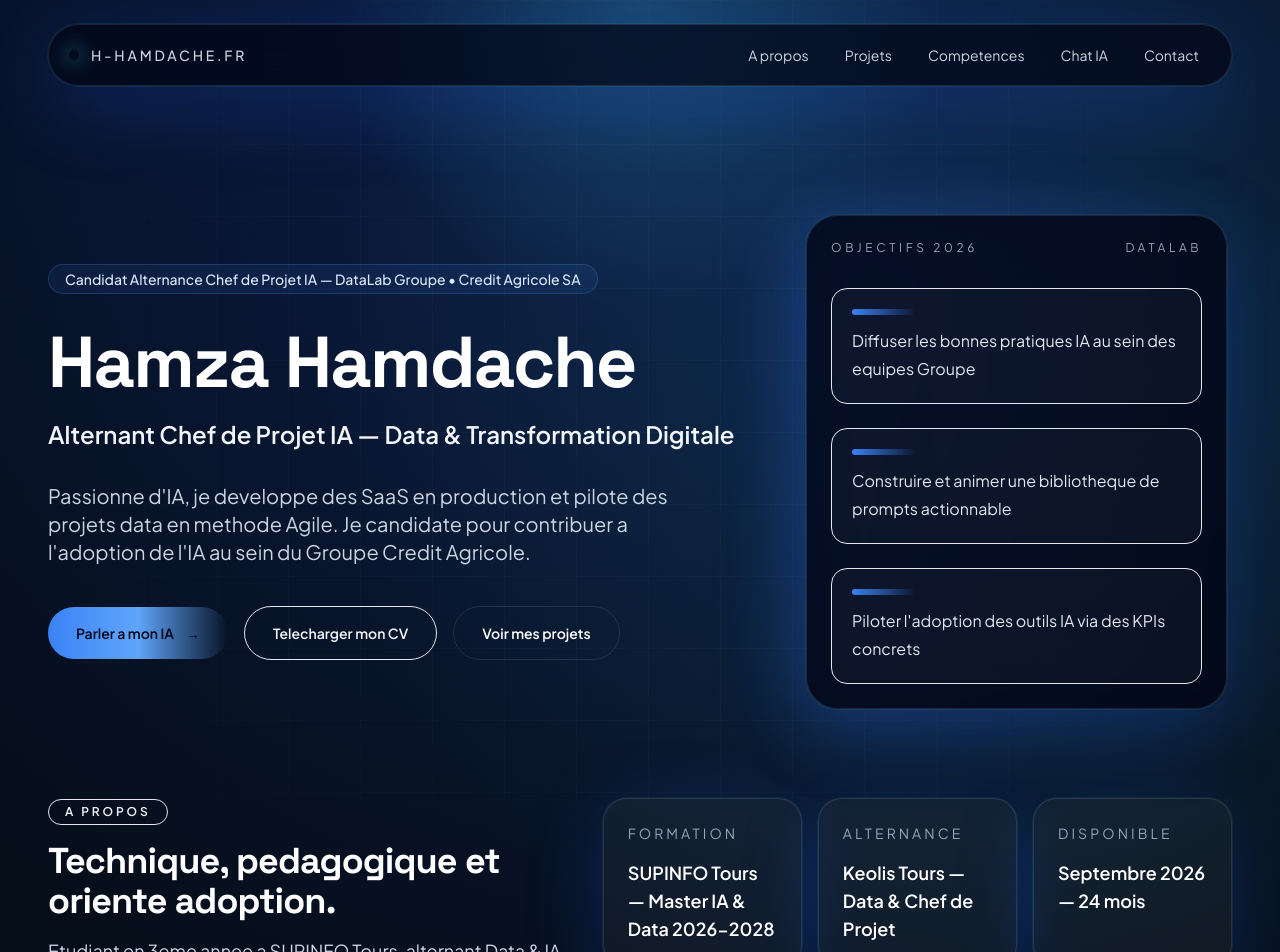
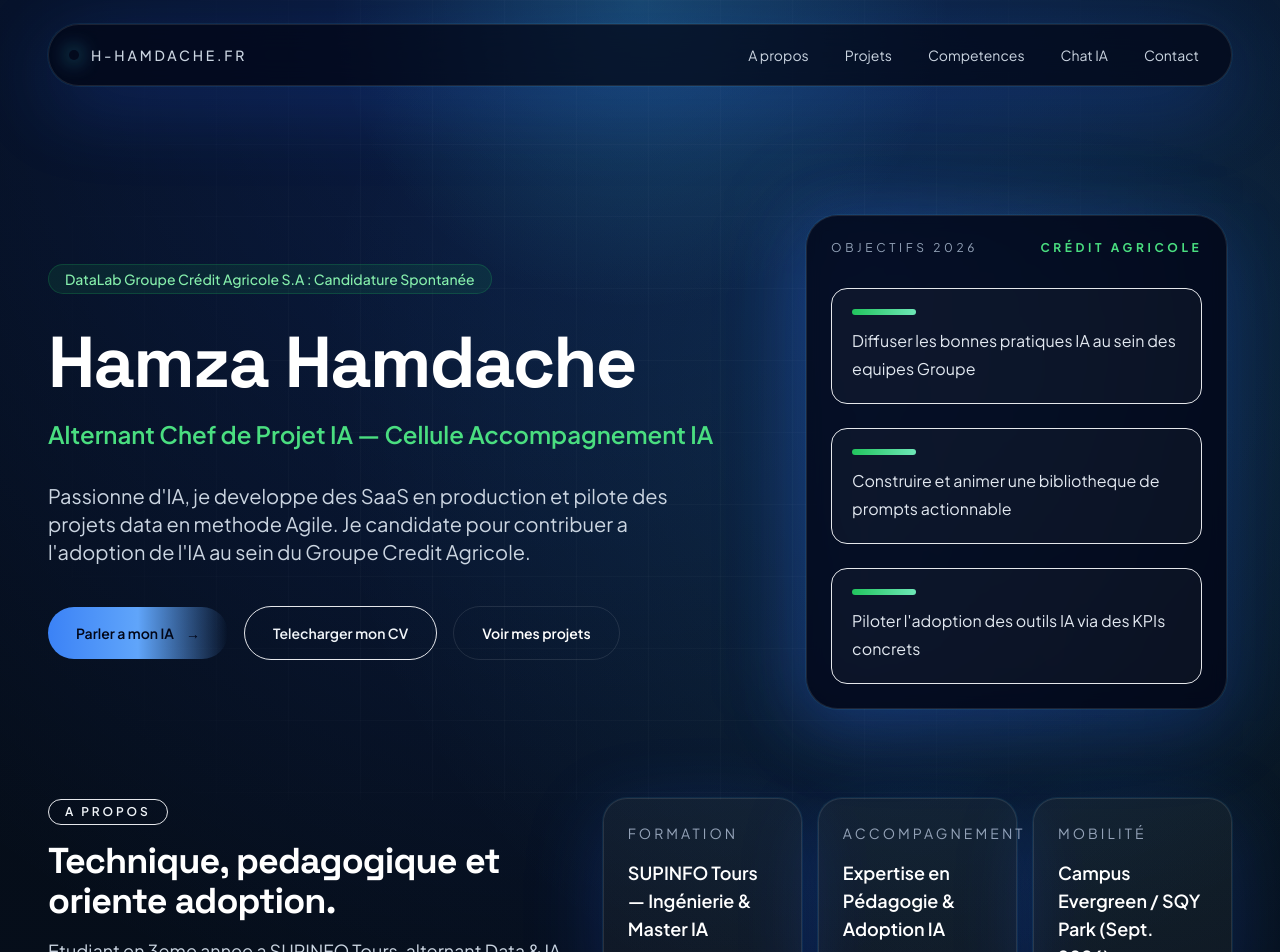
Before and after one commit to Hamza-037/Site-IA-, a Next.js app: page / in a window 1280 px wide. Shown: the top 952 px of the page. Built offline with nearby package versions, Linux system fonts and the light colour scheme.

Commit message:
ajout pdf

```diff
--- a/app/page.tsx
+++ b/app/page.tsx
@@ -154,16 +154,16 @@ export default function Home() {
               transition={{ duration: 0.7 }}
               className="max-w-3xl"
             >
-              <span className="inline-flex rounded-full border border-blue-400/20 bg-blue-500/10 px-4 py-1 text-sm font-medium text-blue-100">
-                Candidat Alternance Chef de Projet IA — DataLab Groupe • Credit Agricole SA
+              <span className="inline-flex rounded-full border border-green-500/20 bg-green-500/10 px-4 py-1 text-sm font-medium text-green-300">
+                DataLab Groupe Crédit Agricole S.A : Candidature Spontanée
               </span>
               <h1
                 className={`${headingFont.className} mt-8 text-5xl font-bold leading-none tracking-tight text-white sm:text-6xl md:text-7xl`}
               >
                 Hamza Hamdache
               </h1>
-              <p className="mt-5 text-xl font-semibold text-cyan-300 md:text-2xl">
-                Alternant Chef de Projet IA — Data & Transformation Digitale
+              <p className="mt-5 text-xl font-semibold text-green-400 md:text-2xl">
+                Alternant Chef de Projet IA — Cellule Accompagnement IA
               </p>
               <p className="mt-8 max-w-2xl text-lg leading-8 text-slate-300 md:text-xl">
                 Passionne d'IA, je developpe des SaaS en production et pilote
@@ -205,7 +205,7 @@ export default function Home() {
               <div className="relative overflow-hidden rounded-[2rem] border border-white/10 bg-slate-950/80 p-6 shadow-glow backdrop-blur">
                 <div className="flex items-center justify-between text-xs uppercase tracking-[0.3em] text-slate-400">
                   <span>Objectifs 2026</span>
-                  <span>DataLab</span>
+                  <span className="text-green-400 font-bold">Crédit Agricole</span>
                 </div>
                 <div className="mt-8 space-y-6">
                   {[
@@ -217,7 +217,7 @@ export default function Home() {
                       key={item}
                       className="rounded-2xl border border-white/8 bg-white/[0.03] p-5"
                     >
-                      <div className="mb-3 h-1.5 w-16 rounded-full bg-gradient-to-r from-blue-500 to-cyan-300" />
+                      <div className="mb-3 h-1.5 w-16 rounded-full bg-gradient-to-r from-green-500 to-emerald-300" />
                       <p className="text-base leading-7 text-slate-200">{item}</p>
                     </div>
                   ))}
@@ -246,9 +246,9 @@ export default function Home() {
                 className="grid gap-4 md:grid-cols-3"
               >
                 {[
-                  { label: "Formation", value: "SUPINFO Tours — Master IA & Data 2026-2028" },
-                  { label: "Alternance", value: "Keolis Tours — Data & Chef de Projet" },
-                  { label: "Disponible", value: "Septembre 2026 — 24 mois" },
+                  { label: "Formation", value: "SUPINFO Tours — Ingénierie & Master IA" },
+                  { label: "Accompagnement", value: "Expertise en Pédagogie & Adoption IA" },
+                  { label: "Mobilité", value: "Campus Evergreen / SQY Park (Sept. 2026)" },
                 ].map((item) => (
                   <div
                     key={item.label}
```
Also changed, not shown: 1 other file (tests, documents, lock files or other folders).
